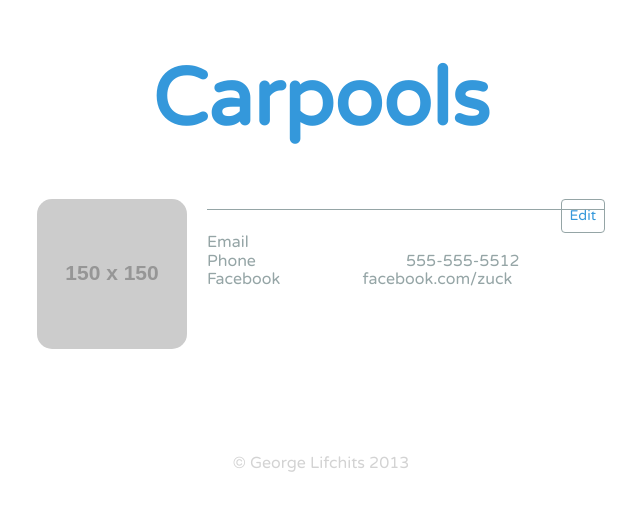
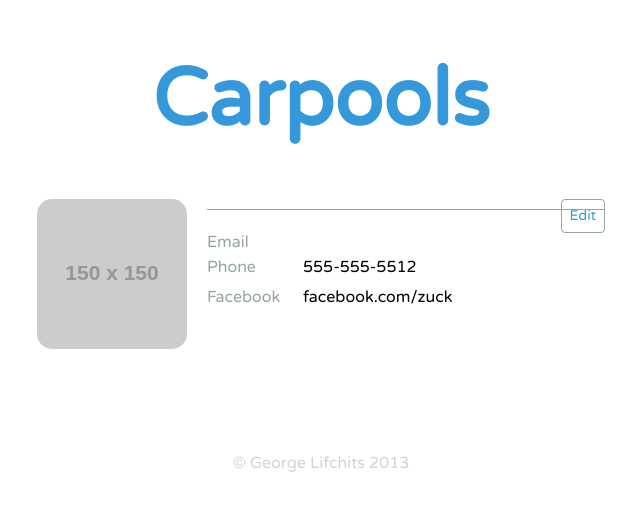
Before and after one commit to glifchits/carpools, a Flask app: page /profile in a window 1280 px wide. Shown: the part 26-537 px from the top of the page, without its empty margins (319-959 px from the left). Run offline with Flask 2, Linux system fonts and the light colour scheme; the visitor is signed in with stand-in values (Sample User, id 1); grey boxes labelled with a size stand in for pictures from a placeholder-image service; style sheets or scripts are compiled from the project's sources; parts of the project's set-up code (start-up, migrations or seed data) failed here and were passed over; some libraries are stand-ins or nearby versions.

Commit message:
profile edit styles

```diff
--- a/static/sass/profile.sass
+++ b/static/sass/profile.sass
@@ -12,7 +12,27 @@
   padding: 2px
   margin: 2px
 
+/* apply to span->input elements */
+span[id^=profile], input[id^=profile]
+  font-size: 16px
+  height: 30px
+  line-height: 30px
+  margin: 0
+  padding: 0
+  border: none
+  border-radius: 0
+
+input
+  /* apply to all inputs */
+  color: $green
+  &:hover
+    color: $darkgreen
+  &:focus
+    border: none
+    color: black
+
 #profile.edit-mode
+  /* this is all for overlay stuff */
   #overlay
     display: block
     position: absolute
@@ -30,23 +50,6 @@
     left: -1px
     position: relative
     z-index: 10
-
-input
-  /* these apply to all inputs */
-  border: none
-  border-radius: 0
-  font-size: 16px
-  padding: 3px
-  margin: 1px 0
-  &:disabled
-    color: black
-  &:not(:disabled)
-    color: $green
-    &:hover
-      color: $darkgreen
-    &:focus
-      border: none
-      color: black
 
 #profile
   #picture
@@ -67,7 +70,7 @@
       margin-bottom: 20px
       border-bottom: 1px solid $grey
 
-      input
+      #profile-name
         /* this is the profile header (name) */
         width: inherit
         font-size: 24px
@@ -88,7 +91,7 @@
       div
         display: table
         width: 100%
-        span
+        span:first-child
           display: table-cell
           margin-right: 15px
           color: $grey
```
